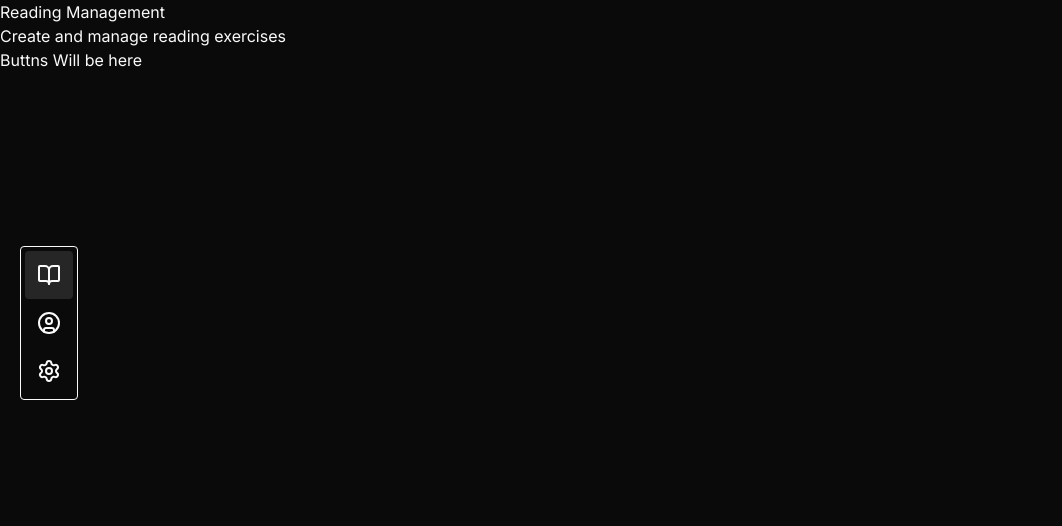
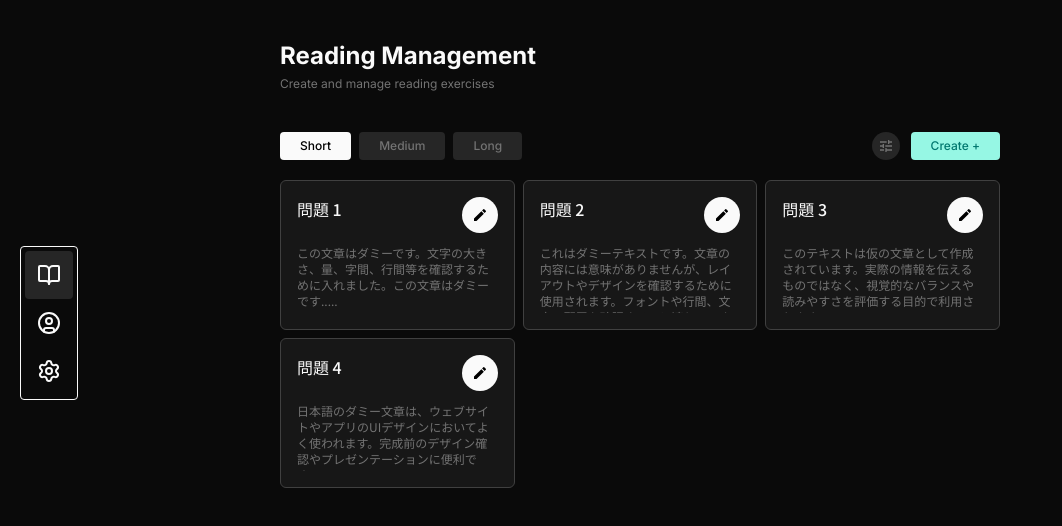
Before and after one commit to VeryLazyDev/Japanese-Web-Frontend-Admin, a React (Vite) app: page / in a window 1280 px wide. Shown: the top 526 px of the page, without its empty margins (0-1062 px from the left). Built offline with nearby package versions, Linux system fonts and the light colour scheme.

Commit message:
admin home page

```diff
--- a/package.json
+++ b/package.json
@@ -19,6 +19,7 @@
     "lucide-react": "^0.562.0",
     "react": "^19.2.0",
     "react-dom": "^19.2.0",
+    "react-icons": "^5.5.0",
     "react-router-dom": "^7.12.0",
     "tailwindcss": "^4.1.18"
   },
--- /dev/null
+++ b/src/app/features/home/components/filter-btn.jsx
@@ -0,0 +1,18 @@
+
+
+
+const FilterBtn = (props) => {
+    const {text, onClick, currentFocus} = props;
+    const baseStyle = "px-5 h-7 bg-light-bg text-xs mr-2 font-medium text-muted-font rounded-sm cursor-pointer transition-color duration-200"
+    const focusStyle = "px-5 h-7 bg-primary text-xs mr-2 font-medium text-black rounded-sm cursor-pointer transition-color duration-200"
+    return(
+        <>
+        <button onClick={onClick} className={currentFocus ? focusStyle:baseStyle}>
+            {text}
+        </button>
+        </>
+    )
+}
+
+
+export default FilterBtn;
--- a/src/app/features/home/components/header.jsx
+++ b/src/app/features/home/components/header.jsx
@@ -1,8 +1,8 @@
 const HomePageHeader = () => {
     return (
         <div>
-            <h2>Reading Management</h2>
-            <h4>Create and manage reading exercises</h4>
+            <h2 className="text-primary-font font-bold text-2xl mb-1">Reading Management</h2>
+            <h4 className="text-muted-font text-xs">Create and manage reading exercises</h4>
         </div>
     );
 };
--- /dev/null
+++ b/src/app/features/home/components/question-card.jsx
@@ -0,0 +1,27 @@
+import { FaEdit } from "react-icons/fa";
+import { MdModeEdit } from "react-icons/md";
+
+
+const QuestionCard = ({id, title}) => {
+    return (
+        <>
+            <div className="w-auto h-auto p-4 bg-secondary-bg border-1 border-neutral-700 rounded-md cursor-pointer hover:brightness-80 transition-all duration-200">
+                <div className="flex justify-between">
+                    <h1 className="font-noto-sans-jp font-medium">問題 {id}</h1>
+
+                    <div className="bg-primary w-9 h-9 rounded-full cursor-pointer flex items-center justify-center">
+                        <MdModeEdit className="text-black"/>
+                    </div>
+                </div>
+
+                {/* Paragraph d mhr */}
+                <div className="max-w-58 h-20 text-xs text-muted-font font-noto-sans-jp bg-transparent pt-3 overflow-hidden">
+                    {title}.....
+                </div>
+
+            </div>
+        </>
+    )
+}
+
+export default QuestionCard;
--- a/src/app/features/home/components/question_section.jsx
+++ b/src/app/features/home/components/question_section.jsx
@@ -1,9 +1,11 @@
 import QuestionFilter from "./questions_filter";
+import QuestionList from "./questions_list";
 
 const QuestionSection = () => {
     return (
-        <section>
+        <section className="bg-transparent">
             <QuestionFilter />
+            <QuestionList></QuestionList>
         </section>
     );
 };
--- a/src/app/features/home/components/questions_filter.jsx
+++ b/src/app/features/home/components/questions_filter.jsx
@@ -1,7 +1,25 @@
+import { useState } from "react";
+import FilterBtn from "./filter-btn";
+import { MdOutlineTune } from "react-icons/md";
+
 const QuestionFilter = () => {
+    const [currentFocus, setCurrentFocus] = useState(0);
     return (
-        <div>
-            <div>Buttns Will be here</div>
+        <div className="flex justify-between mt-10 h-7 bg-transparent">
+            {/* Left */}
+            <div>
+                <FilterBtn text={"Short"} onClick={() => setCurrentFocus(0)} currentFocus={currentFocus === 0}></FilterBtn>
+                <FilterBtn text={"Medium"} onClick={() => setCurrentFocus(1)} currentFocus={currentFocus === 1}></FilterBtn>
+                <FilterBtn text={"Long"} onClick={() => setCurrentFocus(2)} currentFocus={currentFocus === 2}></FilterBtn>
+            </div>
+            {/* Right */}
+            <div className="bg-transparent w-32 h-full flex justify-between">
+                <button className="w-7 h-7 bg-light-bg text-muted-font flex items-center justify-center rounded-full cursor-pointer">
+                    <MdOutlineTune />
+                </button>
+                <button className="bg-teal-200 px-5 h-7 text-xs font-medium text-teal-700 rounded-sm cursor-pointer hover:brightness-80 transition-all duration-100">Create +</button>
+            </div>
+
         </div>
     );
 };
--- a/src/app/features/home/components/questions_list.jsx
+++ b/src/app/features/home/components/questions_list.jsx
@@ -1,4 +1,27 @@
+import QuestionCard from "./question-card";
+
+
+const data = [
+    {id: 1, title: "この文章はダミーです。文字の大きさ、量、字間、行間等を確認するために入れました。この文章はダミーです"},
+    {id: 2, title: "これはダミーテキストです。文章の内容には意味がありませんが、レイアウトやデザインを確認するために使用されます。フォントや行間、文字の配置を確認するのに適しています。"},
+    {id: 3, title: "このテキストは仮の文章として作成されています。実際の情報を伝えるものではなく、視覚的なバランスや読みやすさを評価する目的で利用されます。"},
+    {id: 4, title: "日本語のダミー文章は、ウェブサイトやアプリのUIデザインにおいてよく使われます。完成前のデザイン確認やプレゼンテーションに便利です"}
+]
+
 const QuestionList = () => {
-    return <div>Heres is your questions list</div>;
+    return (
+        <>
+        <div className="mt-5 grid grid-cols-3 grid-rows-3 gap-2 bg-transparent">
+            {data.map((item) => (
+                <QuestionCard
+                    key={item.id}
+                    id={item.id}
+                    title={item.title}
+                />
+            ))}
+        </div>
+
+        </>
+    );
 };
 export default QuestionList;
--- a/src/app/features/home/page.jsx
+++ b/src/app/features/home/page.jsx
@@ -3,7 +3,7 @@ import QuestionSection from "./components/question_section";
 
 const HomePage = () => {
     return (
-        <div className="flex flex-row w-full h-full">
+        <div className="flex flex-row w-full h-full px-70 pt-10 bg-transparent">
             <div className="w-full">
                 <HomePageHeader />
                 <QuestionSection />
```
Also changed, not shown: 1 other file (tests, documents, lock files or other folders).
